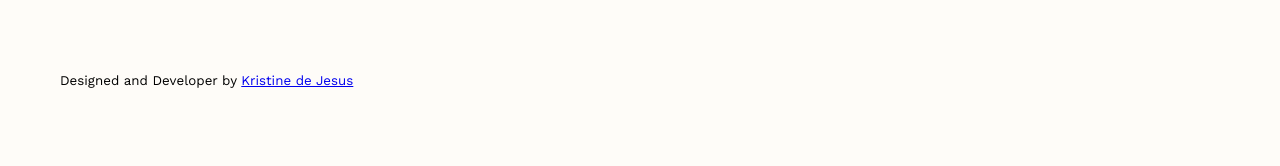
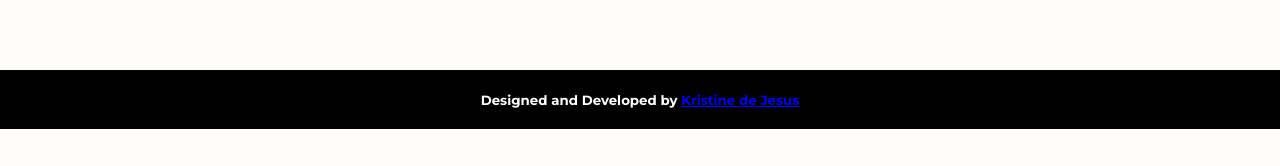
Before and after one commit to sn-tin/no-context-app, a React (Create React App) app: page /about in a window 1280 px wide. Shown: the part 858-1024 px from the top of the page. After the commit the page ends 987 px from the top, so only its background shows below. Built offline with nearby package versions, Linux system fonts and the light colour scheme.

Commit message:
add footer

```diff
--- a/src/App.js
+++ b/src/App.js
@@ -21,8 +21,8 @@ const App = () => {
             </Routes>
           </div>
           {isScrolling && <ScrollToTop />}
-          <Footer />
         </main>
+        <Footer />
       </BrowserRouter>
   );
 }
--- a/src/components/Footer.js
+++ b/src/components/Footer.js
@@ -1,8 +1,12 @@
 import React from 'react'
+import LinkedInIcon from '@mui/icons-material/LinkedIn';
+import GitHubIcon from '@mui/icons-material/GitHub';
 
 const Footer = () => {
   return (
-    <small>Designed and Developer by <a href="https://github.com/sn-tin" target="_blank" rel="noopener noreferrer">Kristine de Jesus</a></small>
+    <footer>
+        <small>Designed and Developed by <a href="https://github.com/sn-tin" target="_blank" rel="noopener noreferrer">Kristine de Jesus</a></small>
+    </footer>
   )
 }
 
--- a/src/styles/main.scss
+++ b/src/styles/main.scss
@@ -26,15 +26,29 @@ button {
 }
 
 .App {
-    margin: 50px 20px;
+    margin: 50px 20px 0;
     position: relative;
+}
+
+footer {
+    background-color: #000000;
+    margin: 50px auto 0;
+    text-align: center;
+    color: #FFFFFF;
+    padding: 20px;
+    @include Montserrat(700);
+    a {
+        &:visited, &:active {
+            color: #FFFFFF;
+        }
+    }
 }
 @media screen and (min-width: 750px) {
     body {
         background-size: 100%;
     }
     .App {
-        margin: 80px auto;
+        margin: 80px auto 0;
         padding: 0 60px;
     }
 }
@@ -42,7 +56,7 @@ button {
 @media screen and (min-width: 1300px) {
     .App {
         width: 85%;
-        margin: 50px auto;
+        margin: 50px auto 0;
         padding: 0 20px;
     }
 }
```
